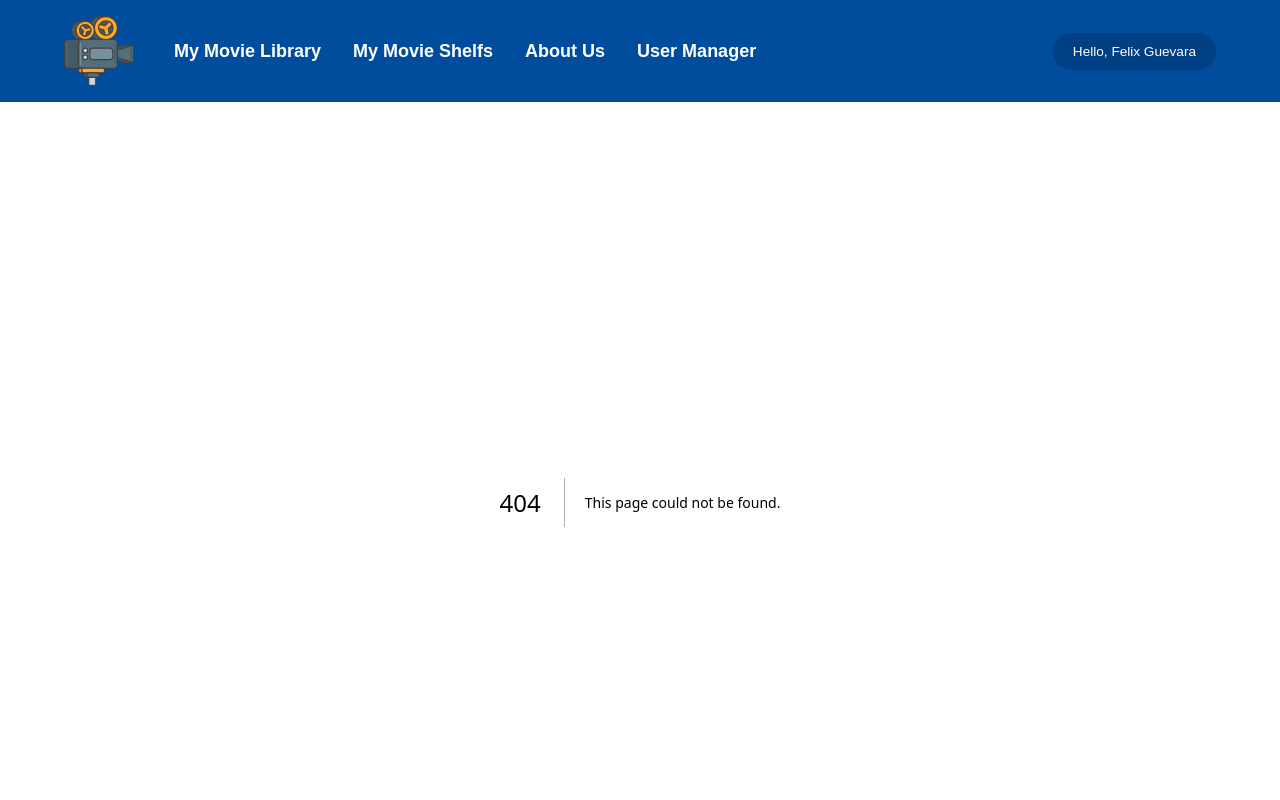
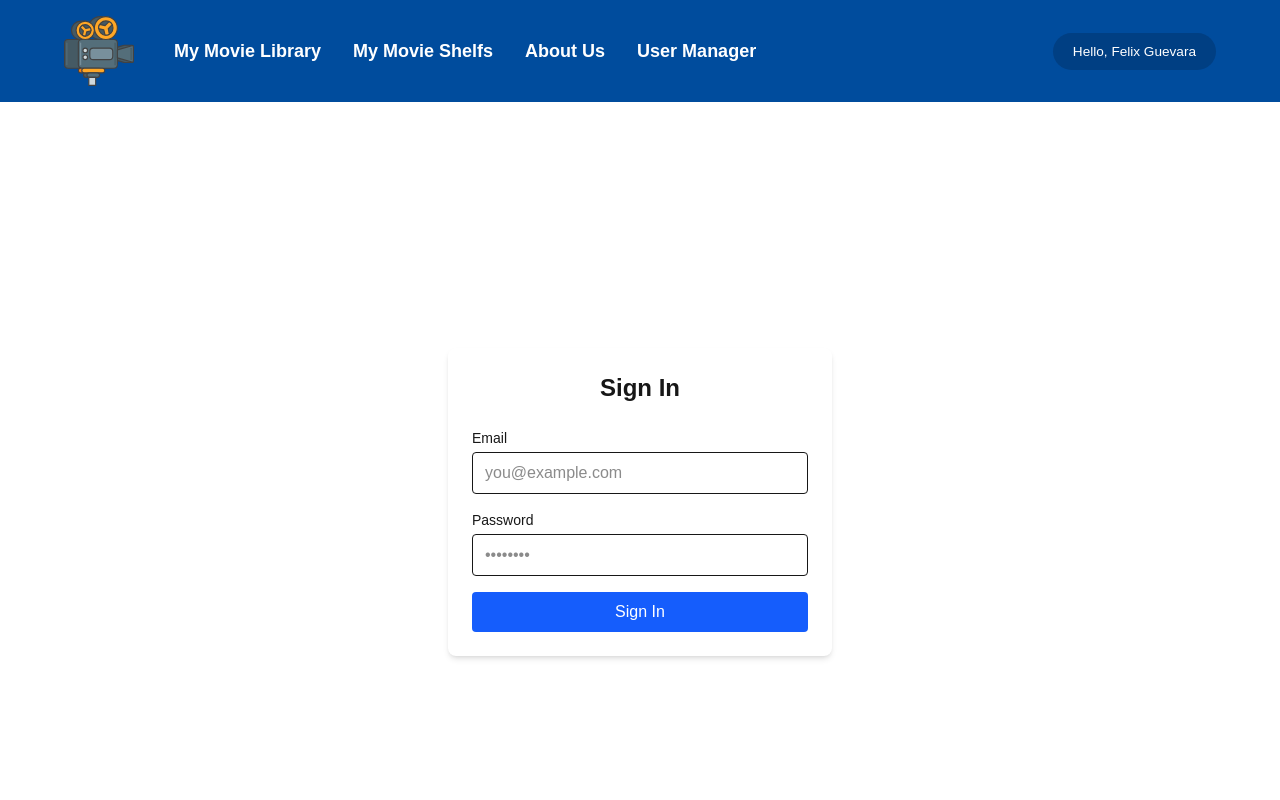
Before and after one commit to FelixGuevara/MyMovieShelf, a Next.js app: page /login in a window 1280 px wide. Before the commit this address had no page. Shown: the top 800 px of the page. Built offline with nearby package versions, Linux system fonts and the light colour scheme; no server answers.

Commit message:
Adding AuthProvider

```diff
--- /dev/null
+++ b/app/contexts/AuthProvider.tsx
@@ -0,0 +1,71 @@
+'use client';
+
+import { createContext, useContext, useEffect, useState } from 'react';
+import { supabase } from '@/lib/supabaseClient';
+import { toast } from 'sonner';
+
+interface AuthContextValue {
+  user: any | null;
+  loading: boolean;
+  login: (email: string, password: string) => Promise<any>;
+  logout: () => Promise<void>;
+}
+
+const AuthContext = createContext<AuthContextValue | null>(null);
+
+export function AuthProvider({ children }: { children: React.ReactNode }) {
+  const [user, setUser] = useState<any | null>(null);
+  const [loading, setLoading] = useState(true);
+
+  // Load initial session
+  useEffect(() => {
+    const loadSession = async () => {
+      const { data } = await supabase.auth.getSession();
+      setUser(data.session?.user ?? null);
+      setLoading(false);
+    };
+
+    loadSession();
+
+    // Listen for auth state changes
+    const { data: listener } = supabase.auth.onAuthStateChange(
+      (_event, session) => {
+        setUser(session?.user ?? null);
+      }
+    );
+
+    return () => listener.subscription.unsubscribe();
+  }, []);
+
+  const login = async (email: string, password: string) => {
+    const { data, error } = await supabase.auth.signInWithPassword({
+      email,
+      password,
+    });
+
+    if (error) {
+      toast.error(error.message);
+      throw error; // <-- IMPORTANT
+    }
+
+    toast.success('Logged in successfully!');
+    return data; // <-- return the session
+  };
+
+  const logout = async () => {
+    await supabase.auth.signOut();
+    toast.success('Logged out.');
+  };
+
+  return (
+    <AuthContext.Provider value={{ user, loading, login, logout }}>
+      {children}
+    </AuthContext.Provider>
+  );
+}
+
+export function useAuth() {
+  const ctx = useContext(AuthContext);
+  if (!ctx) throw new Error('useAuth must be used inside AuthProvider');
+  return ctx;
+}
--- a/app/layout.tsx
+++ b/app/layout.tsx
@@ -5,6 +5,7 @@ import Image from "next/image";
 import Link from "next/link";
 import { MovieProvider } from "./contexts/MovieProvider";
 import { UserProvider } from "./contexts/UserProvider";
+import { AuthProvider } from '@/contexts/AuthProvider';
 
 const geistSans = Geist({
   variable: "--font-geist-sans",
@@ -63,11 +64,15 @@ export default function RootLayout({
 
 
       {/* Page content wrapped with MovieProvider */}
-        <MovieProvider>
-          <UserProvider>
-            <main className="flex-grow">{children}</main>
-          </UserProvider>
-        </MovieProvider>
+
+        <AuthProvider>
+          <MovieProvider>
+            <UserProvider>
+              <main className="flex-grow">{children}</main>
+            </UserProvider>
+          </MovieProvider>
+        </AuthProvider>
+
 
 
       {/* Footer */}
--- /dev/null
+++ b/app/lib/supabaseClient.ts
@@ -0,0 +1,23 @@
+// app/lib/supabaseClient.ts
+import { createClient, SupabaseClient } from '@supabase/supabase-js';
+
+const supabaseUrl = process.env.NEXT_PUBLIC_SUPABASE_URL;
+const supabaseAnonKey = process.env.NEXT_PUBLIC_SUPABASE_ANON_KEY;
+
+if (!supabaseUrl) {
+  throw new Error(
+    'Missing NEXT_PUBLIC_SUPABASE_URL. Add it to your .env.local and restart the dev server.'
+  );
+}
+if (!supabaseAnonKey) {
+  throw new Error(
+    'Missing NEXT_PUBLIC_SUPABASE_ANON_KEY. Add it to your .env.local and restart the dev server.'
+  );
+}
+
+// Ensure a single instance across HMR in dev
+let _client: SupabaseClient | undefined;
+
+export const supabase =
+  _client ??
+  (_client = createClient(supabaseUrl, supabaseAnonKey));
--- /dev/null
+++ b/app/login/page.tsx
@@ -0,0 +1,60 @@
+'use client';
+
+import { useState } from 'react';
+import { useAuth } from '@/contexts/AuthProvider';
+
+export default function LoginPage() {
+  const { login, loading, user } = useAuth();
+  const [email, setEmail] = useState('');
+  const [password, setPassword] = useState('');
+  const [submitting, setSubmitting] = useState(false);
+
+  const handleSubmit = async (e: React.FormEvent) => {
+    e.preventDefault();
+    setSubmitting(true);
+    await login(email, password);
+    setSubmitting(false);
+  };
+
+  return (
+    <div className="min-h-screen flex items-center justify-center px-4">
+      <div className="w-full max-w-sm bg-white shadow-md rounded-lg p-6">
+        <h1 className="text-2xl font-semibold text-center mb-6">Sign In</h1>
+
+        <form onSubmit={handleSubmit} className="space-y-4">
+          <div>
+            <label className="block text-sm font-medium mb-1">Email</label>
+            <input
+              type="email"
+              className="w-full border rounded px-3 py-2"
+              value={email}
+              onChange={(e) => setEmail(e.target.value)}
+              placeholder="you@example.com"
+              required
+            />
+          </div>
+
+          <div>
+            <label className="block text-sm font-medium mb-1">Password</label>
+            <input
+              type="password"
+              className="w-full border rounded px-3 py-2"
+              value={password}
+              onChange={(e) => setPassword(e.target.value)}
+              placeholder="••••••••"
+              required
+            />
+          </div>
+
+          <button
+            type="submit"
+            disabled={submitting}
+            className="w-full bg-blue-600 text-white py-2 rounded hover:bg-blue-700 transition"
+          >
+            {submitting ? 'Signing in…' : 'Sign In'}
+          </button>
+        </form>
+      </div>
+    </div>
+  );
+}
--- a/package.json
+++ b/package.json
@@ -13,6 +13,7 @@
     "@radix-ui/react-dropdown-menu": "^2.1.16",
     "@radix-ui/react-label": "^2.1.8",
     "@radix-ui/react-select": "^2.2.6",
+    "@supabase/supabase-js": "^2.98.0",
     "class-variance-authority": "^0.7.1",
     "lucide-react": "^0.563.0",
     "next": "16.1.4",
```
Also changed, not shown: 1 other file (tests, documents, lock files or other folders).
